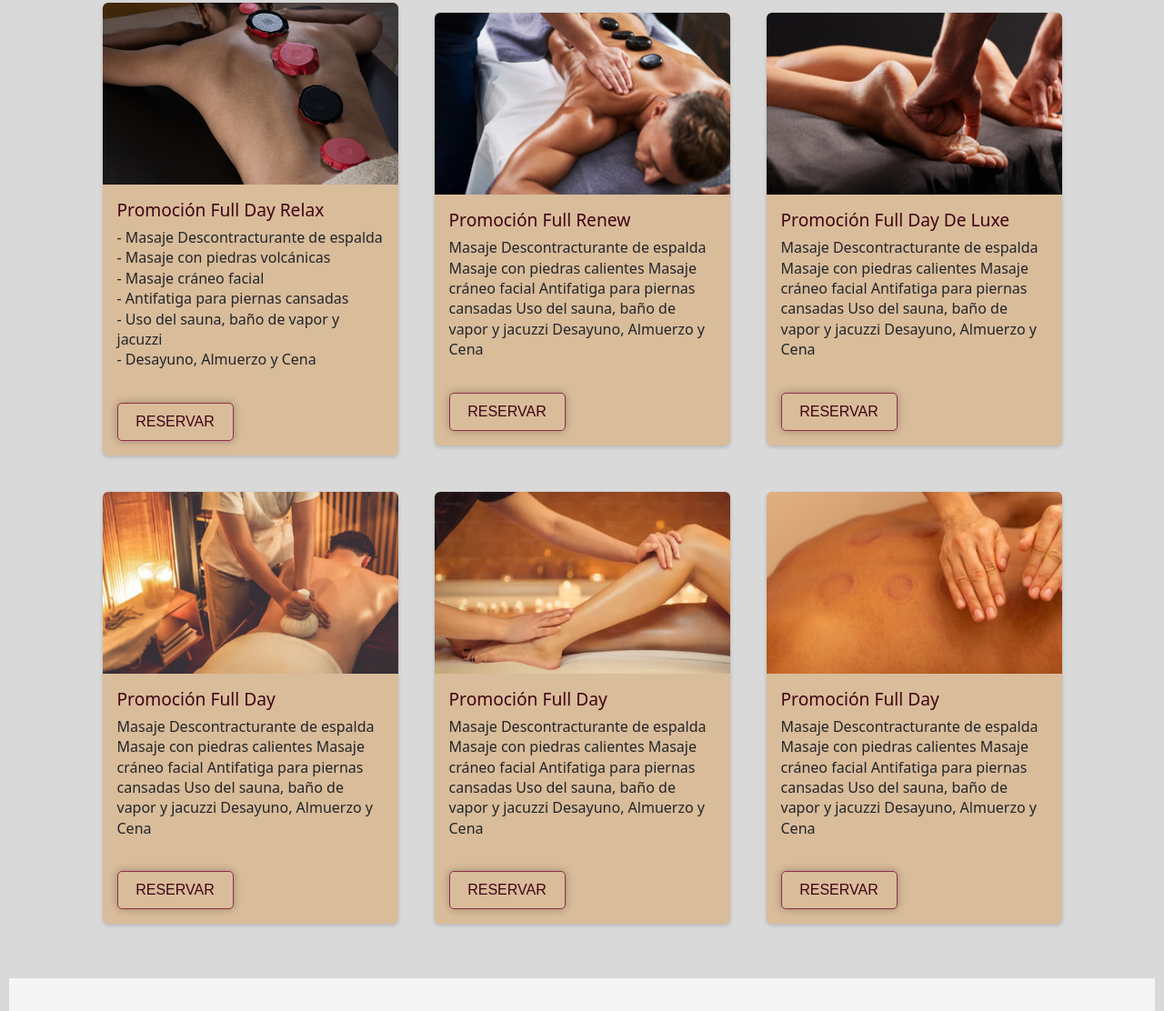
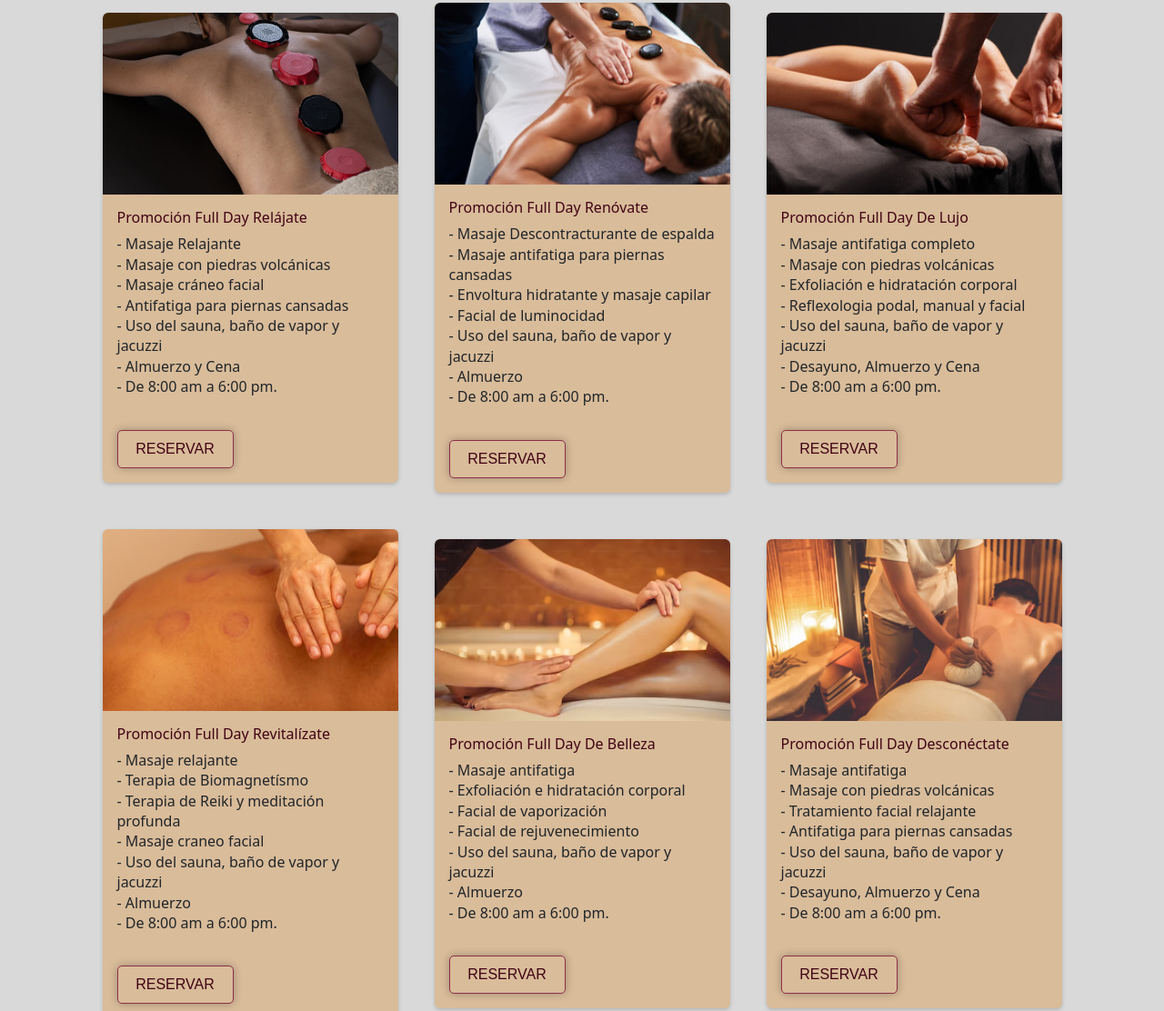
Before and after one commit to Neyda369/proyecto-neyda-comision-57680, a website: page pages/planes.html in a window 1280 px wide. Shown: the part 569-1681 px from the top of the page at 91% size. Drawn offline with nearby package versions, Linux system fonts and the light colour scheme; a web font is replaced by a local one.

Commit message:
Incorporación de texto en la página de planes y tratamientos

```diff
--- a/pages/planes.html
+++ b/pages/planes.html
@@ -30,7 +30,7 @@
                             <a class="nav-link" href="./hospedaje.html">Hospedaje</a>
                         </li>
                         <li class="nav-item">
-                            <a class="nav-link" href="./tratamientos.html">Tratamiento</a>
+                            <a class="nav-link" href="./tratamientos.html">Tratamientos</a>
                         </li>
                         <li class="nav-item">
                             <a class="nav-link" href="#">Planes</a>
@@ -64,14 +64,16 @@
                 <img src="../assets/img/terapias/biomagnetismo -1.jpg" class="card-img-top"
                     alt="hombre de cabello negro acostado boca abajo en una camilla de spa, sobre su espalda tiene imanes terapéuticos de color rojo y negro alineados sobre su columna vertebral">
                 <div class="card-content">
-                    <h3>Promoción Full Day Relax</h3>
+                    <h3>Promoción Full Day Relájate</h3>
                     <p>
-                        - Masaje Descontracturante de espalda <br>
+                        - Masaje Relajante <br>
                         - Masaje con piedras volcánicas <br>
                         - Masaje cráneo facial <br>
                         - Antifatiga para piernas cansadas <br>
                         - Uso del sauna, baño de vapor y jacuzzi <br>
-                        - Desayuno, Almuerzo y Cena
+                        - Almuerzo y Cena <br>
+                        - De 8:00 am a 6:00 pm.
+
                     </p>
                     <a href="../pages/contactanos.html">
                         <button class="btn">Reservar</button>
@@ -82,14 +84,15 @@
                 <img src="../assets/img/terapias/terapia-piedras-basalto-2.jpg" class="card-img-top"
                     alt="hombre de cabello negro acostado boca abajo en una camilla de spa, sobre su espalda tiene imanes terapéuticos de color rojo y negro alineados sobre su columna vertebral">
                 <div class="card-content">
-                    <h3>Promoción Full Renew</h3>
+                    <h3>Promoción Full Day Renóvate</h3>
                     <p>
-                        Masaje Descontracturante de espalda
-                        Masaje con piedras calientes
-                        Masaje cráneo facial
-                        Antifatiga para piernas cansadas
-                        Uso del sauna, baño de vapor y jacuzzi
-                        Desayuno, Almuerzo y Cena
+                        - Masaje Descontracturante de espalda <br>
+                        - Masaje antifatiga para piernas cansadas <br>
+                        - Envoltura hidratante y masaje capilar <br>
+                        - Facial de luminocidad <br>
+                        - Uso del sauna, baño de vapor y jacuzzi <br>
+                        - Almuerzo <br>
+                        - De 8:00 am a 6:00 pm.
                     </p>
                     <a href="../pages/contactanos.html">
                         <button class="btn">Reservar</button>
@@ -100,14 +103,15 @@
                 <img src="../assets/img/terapias/masaje-4.jpg" class="card-img-top"
                     alt="hombre de cabello negro acostado boca abajo en una camilla de spa, sobre su espalda tiene imanes terapéuticos de color rojo y negro alineados sobre su columna vertebral">
                 <div class="card-content">
-                    <h3>Promoción Full Day De Luxe</h3>
+                    <h3>Promoción Full Day De Lujo</h3>
                     <p>
-                        Masaje Descontracturante de espalda
-                        Masaje con piedras calientes
-                        Masaje cráneo facial
-                        Antifatiga para piernas cansadas
-                        Uso del sauna, baño de vapor y jacuzzi
-                        Desayuno, Almuerzo y Cena
+                        - Masaje antifatiga completo <br>
+                        - Masaje con piedras volcánicas <br>
+                        - Exfoliación e hidratación corporal <br>
+                        - Reflexologia podal, manual y facial <br>
+                        - Uso del sauna, baño de vapor y jacuzzi <br>
+                        - Desayuno, Almuerzo y Cena <br>
+                        - De 8:00 am a 6:00 pm.
                     </p>
                     <a href="../pages/contactanos.html">
                         <button class="btn">Reservar</button>
@@ -115,17 +119,19 @@
                 </div>
             </div>
             <div class="card">
-                <img src="../assets/img/terapias/terapia-1.jpg" class="card-img-top"
+                <img src="../assets/img/terapias/reiki-2.jpg" class="card-img-top"
                     alt="hombre de cabello negro acostado boca abajo en una camilla de spa, sobre su espalda tiene imanes terapéuticos de color rojo y negro alineados sobre su columna vertebral">
                 <div class="card-content">
-                    <h3>Promoción Full Day</h3>
+                    <h3>Promoción Full Day Revitalízate
+                    </h3>
                     <p>
-                        Masaje Descontracturante de espalda
-                        Masaje con piedras calientes
-                        Masaje cráneo facial
-                        Antifatiga para piernas cansadas
-                        Uso del sauna, baño de vapor y jacuzzi
-                        Desayuno, Almuerzo y Cena
+                        - Masaje relajante <br>
+                        - Terapia de Biomagnetísmo <br>
+                        - Terapia de Reiki y meditación profunda <br>
+                        - Masaje craneo facial <br>
+                        - Uso del sauna, baño de vapor y jacuzzi <br>
+                        - Almuerzo <br>
+                        - De 8:00 am a 6:00 pm.
                     </p>
                     <a href="../pages/contactanos.html">
                         <button class="btn">Reservar</button>
@@ -136,31 +142,33 @@
                 <img src="../assets/img/terapias/terapia-piernas-1.avif" class="card-img-top"
                     alt="hombre de cabello negro acostado boca abajo en una camilla de spa, sobre su espalda tiene imanes terapéuticos de color rojo y negro alineados sobre su columna vertebral">
                 <div class="card-content">
-                    <h3>Promoción Full Day</h3>
+                    <h3>Promoción Full Day De Belleza</h3>
                     <p>
-                        Masaje Descontracturante de espalda
-                        Masaje con piedras calientes
-                        Masaje cráneo facial
-                        Antifatiga para piernas cansadas
-                        Uso del sauna, baño de vapor y jacuzzi
-                        Desayuno, Almuerzo y Cena
+                        - Masaje antifatiga <br>
+                        - Exfoliación e hidratación corporal <br>
+                        - Facial de vaporización <br>
+                        - Facial de rejuvenecimiento <br>
+                        - Uso del sauna, baño de vapor y jacuzzi <br>
+                        - Almuerzo <br>
+                        - De 8:00 am a 6:00 pm.
                     </p>
                     <a href="../pages/contactanos.html">
                         <button class="btn">Reservar</button>
                     </a>
                 </div>
             </div><div class="card">
-                <img src="../assets/img/terapias/reiki-2.jpg" class="card-img-top"
+                <img src="../assets/img/terapias/terapia-1.jpg" class="card-img-top"
                     alt="hombre de cabello negro acostado boca abajo en una camilla de spa, sobre su espalda tiene imanes terapéuticos de color rojo y negro alineados sobre su columna vertebral">
                 <div class="card-content">
-                    <h3>Promoción Full Day</h3>
+                    <h3>Promoción Full Day Desconéctate</h3>
                     <p>
-                        Masaje Descontracturante de espalda
-                        Masaje con piedras calientes
-                        Masaje cráneo facial
-                        Antifatiga para piernas cansadas
-                        Uso del sauna, baño de vapor y jacuzzi
-                        Desayuno, Almuerzo y Cena
+                        - Masaje antifatiga <br>
+                        - Masaje con piedras volcánicas <br>
+                        - Tratamiento facial relajante <br>
+                        - Antifatiga para piernas cansadas <br>
+                        - Uso del sauna, baño de vapor y jacuzzi <br>
+                        - Desayuno, Almuerzo y Cena <br>
+                        - De 8:00 am a 6:00 pm.
                     </p>
                     <a href="../pages/contactanos.html">
                         <button class="btn">Reservar</button>
--- a/scss/layouts/_hospedaje.scss
+++ b/scss/layouts/_hospedaje.scss
@@ -48,16 +48,15 @@
         place-items: center;
         font-family: $txt-paprika;
         display: grid;
-        padding: 3rem;
+        padding: 2.5rem;
     }
 
     .article-container {
         width: 100%;
-        max-width: 73rem;
+        max-width: 80rem;
         display: grid;
         grid-template-columns: repeat(2, 1fr);
         grid-gap: 2rem;
-        /* overflow-x: hidden; */
         padding: 1rem auto;
         align-items: center;
         justify-content: center;
@@ -93,7 +92,7 @@
             }
 
             p {
-                font: 1rem;
+                font-size: 1rem;
                 line-height: 1.5625rem;
             }
         }
--- a/scss/layouts/_planes.scss
+++ b/scss/layouts/_planes.scss
@@ -25,7 +25,7 @@
     padding: 1rem;
 
     h3 {
-        @include font ($txt-paprika, 1.2rem, start, map-get($txt-color, wine));
+        @include font ($txt-paprika, 1rem, start, map-get($txt-color, wine));
         margin-bottom: .5rem;
     }
 
```
Also changed, not shown: index.html (+1 -1 lines), pages/contactanos.html (+1 -1 lines), pages/hospedaje.html (+1 -1 lines), pages/prueba.html (+1 -1 lines), pages/tratamientos.html (+13 -6 lines), css/style.css, scss/layouts/_tratamientos.scss (line endings or trailing spaces).
